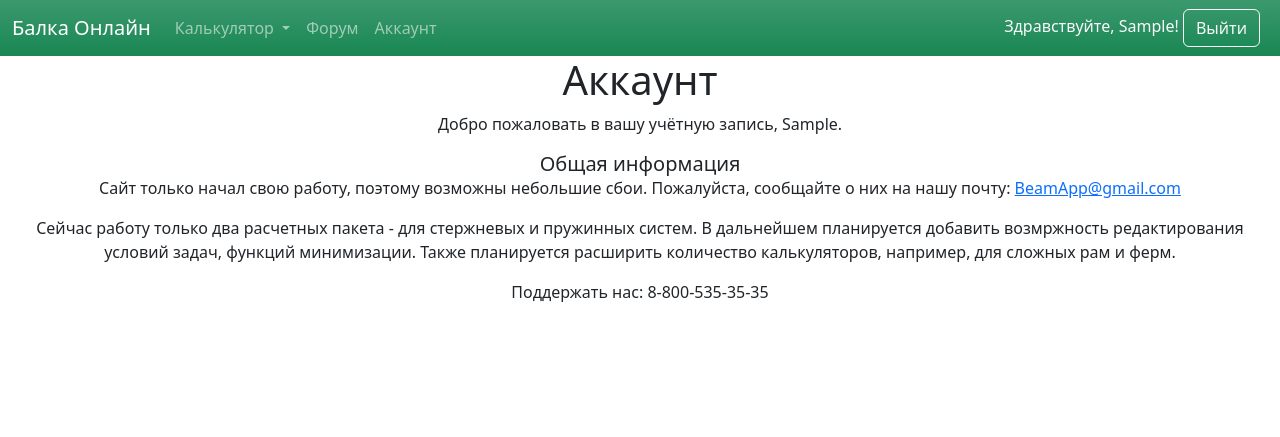
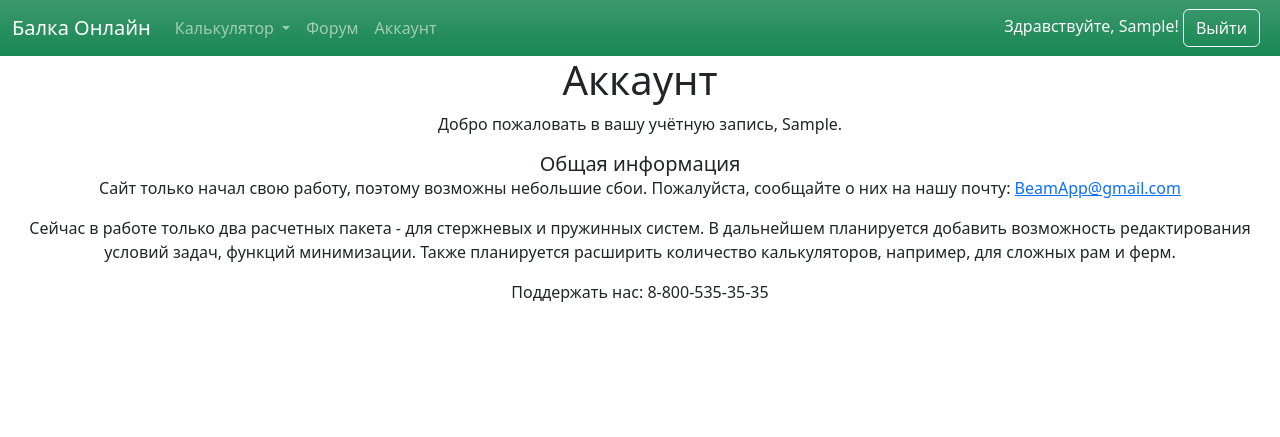
Before and after one commit to Ship-Vano/balkapp, a Django app: page /account/ in a window 1280 px wide. Shown: the top 437 px of the page. Run offline with Django 4.2, Linux system fonts and the light colour scheme; the visitor is signed in with stand-in values (Sample User, id 1); some libraries are stand-ins or nearby versions.

Commit message:
Fixed the description mistakes

```diff
--- a/BeamApp/about/templates/about.html
+++ b/BeamApp/about/templates/about.html
@@ -23,7 +23,7 @@
               <p class="card-text">Для калькулятора <b>пружинной системы</b> достаточно указать лишь:</p>
               <p> - Жесткость двух пружин </p>
               <p> - Силы, действующие систему</p>
-              <p>Схема задач представлены на картинках справа от полей ввода</p>
+              <p>Схемы задач представлены на картинках справа от полей ввода</p>
             </p>
           </div>
       </div>
--- a/BeamApp/account/templates/account/accountpage.html
+++ b/BeamApp/account/templates/account/accountpage.html
@@ -9,7 +9,8 @@
     <h5 class="card-title text-center">Общая информация</h5>
     <p class="card-text text-center">Сайт только начал свою работу, поэтому возможны небольшие сбои. Пожалуйста, сообщайте о них на нашу почту:  <a href="mailto:info@domain.com" title="glorythemes">BeamApp@gmail.com</a>
     </p>
-    <p class="text-center">Сейчас работу только два расчетных пакета - для стержневых и пружинных систем. В дальнейшем планируется добавить возмржность редактирования условий задач, функций минимизации.
+    <p class="text-center">Сейчас в работе только два расчетных пакета - для стержневых и пружинных систем.
+		В дальнейшем планируется добавить возможность редактирования условий задач, функций минимизации.
       Также планируется расширить количество калькуляторов, например, для сложных рам и ферм.</p>
   </div>
   <p class="text-center">Поддержать нас: 8-800-535-35-35</p>
```
